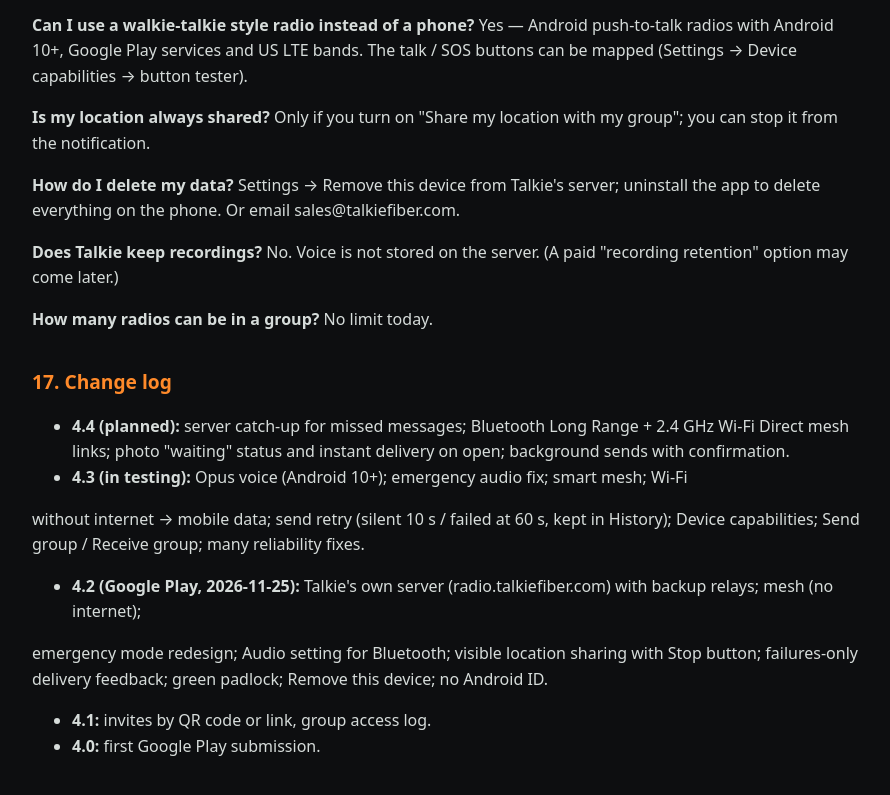
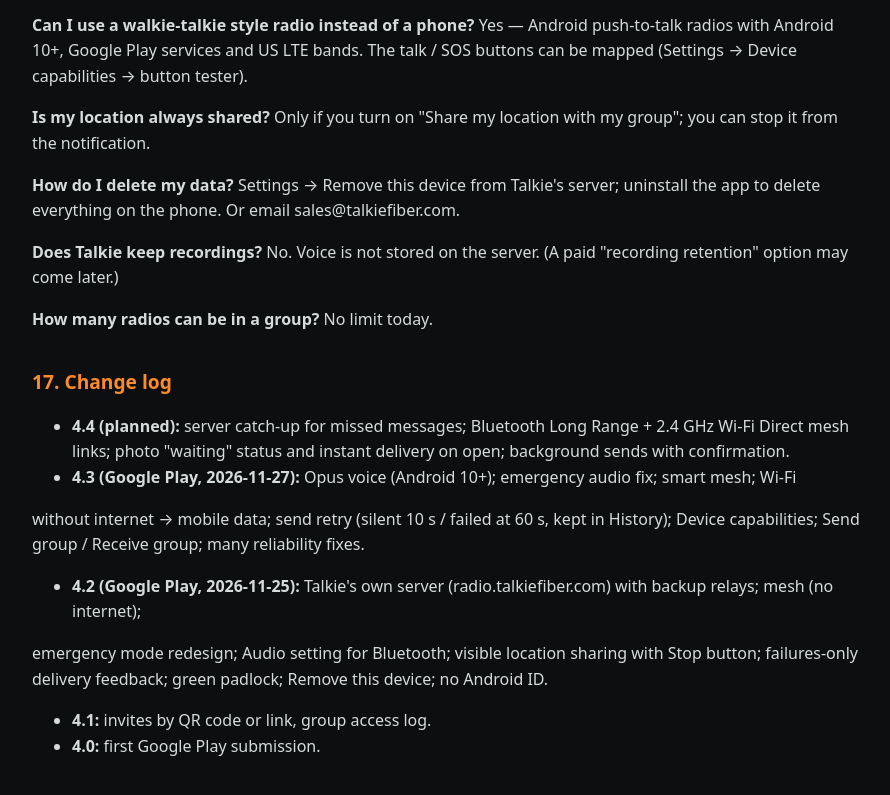
Before and after one commit to andrewD123/talkie-radio-privacy, a plain HTML site: page guide.html in a window 1280 px wide. Shown: the part 11085-11880 px from the top of the page, without its empty margins (192-1082 px from the left). Drawn offline with Linux system fonts and the light colour scheme.

Commit message:
guide: 4.3 release date

```diff
--- a/guide.html
+++ b/guide.html
@@ -348,7 +348,7 @@ th,td{border:1px solid #2a2f34;padding:6px 8px;text-align:left;vertical-align:to
 <h2 id="17-change-log">17. Change log</h2>
 <ul>
 <li><b>4.4 (planned):</b> server catch-up for missed messages; Bluetooth Long Range + 2.4 GHz Wi-Fi Direct mesh links; photo "waiting" status and instant delivery on open; background sends with confirmation.</li>
-<li><b>4.3 (in testing):</b> Opus voice (Android 10+); emergency audio fix; smart mesh; Wi-Fi</li>
+<li><b>4.3 (Google Play, 2026-11-27):</b> Opus voice (Android 10+); emergency audio fix; smart mesh; Wi-Fi</li>
 </ul>
 <p>without internet → mobile data; send retry (silent 10 s / failed at 60 s, kept in History); Device capabilities; Send group / Receive group; many reliability fixes.</p>
 <ul>
```
